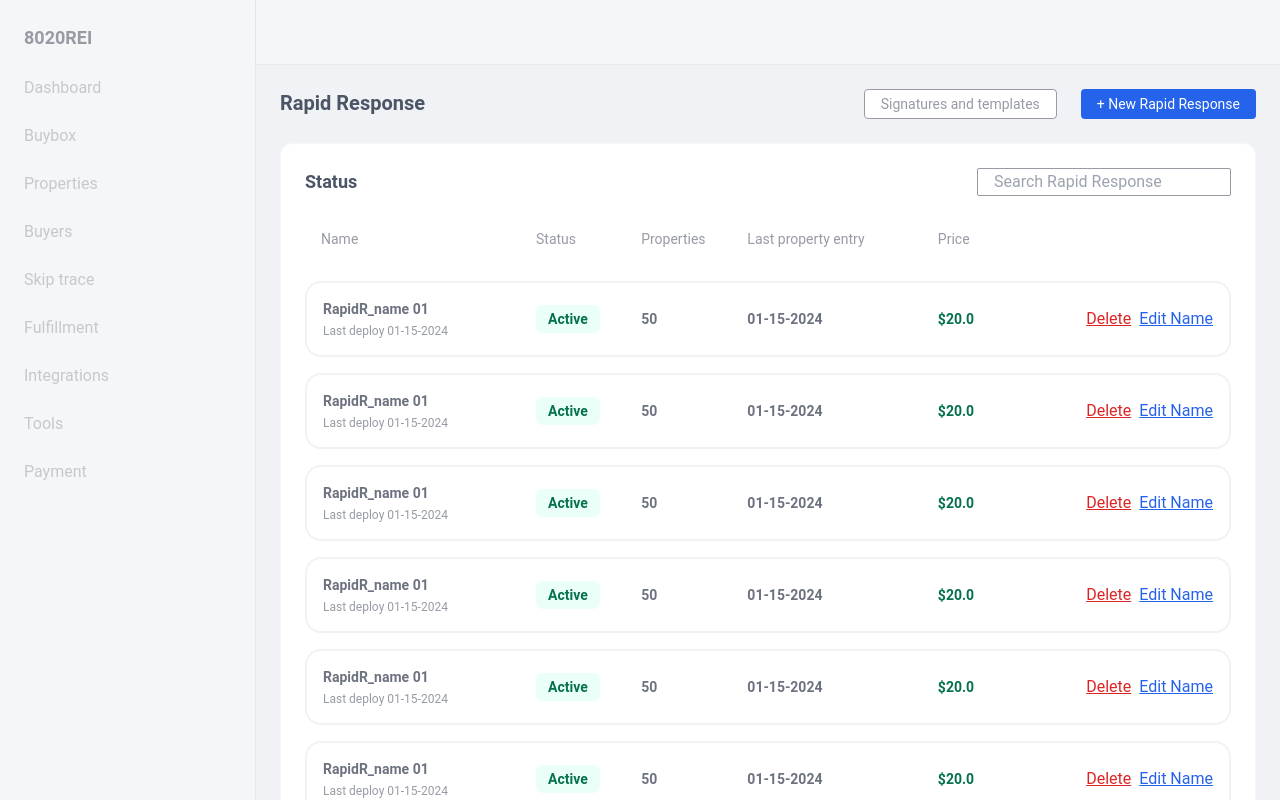
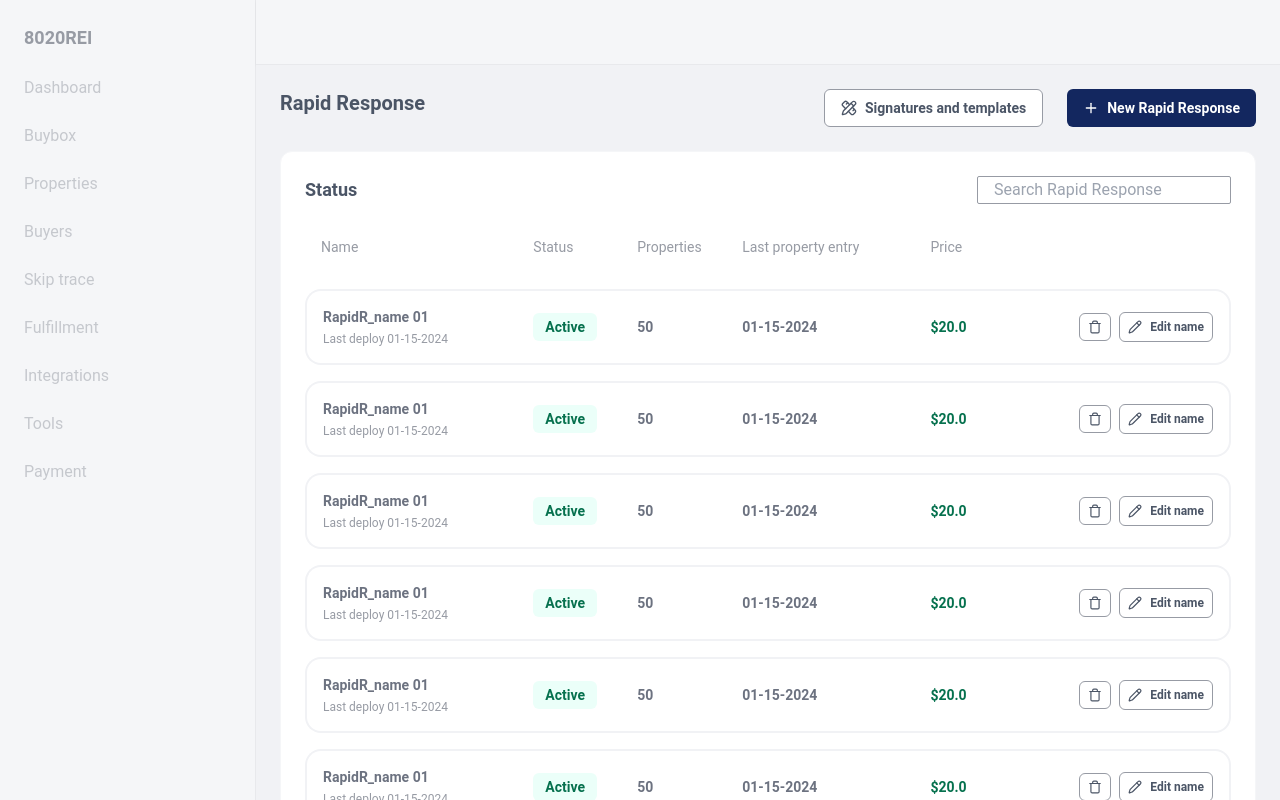
Before and after one commit to teffcode/rapid-response, a Next.js app: page / in a window 1280 px wide. Built offline with nearby package versions, Linux system fonts and the light colour scheme.

Commit message:
feature(product table): add button component

```diff
--- a/components/ProductRow.tsx
+++ b/components/ProductRow.tsx
@@ -1,5 +1,7 @@
 import React from 'react';
+import { Trash, Pencil } from 'lucide-react';
 import Pill from "@/components/UI/Pill";
+import Button from "@/components/UI/Button";
 
 type Row = {
   id: number;
@@ -57,18 +59,20 @@ const ProductRow: React.FC<ProductRowProps> = ({
       <td className={`py-4 pr-4 text-right space-x-2 border-lightGray border-r-2 border-y-2 rounded-r-2xl ${row.status === 'Eliminated' ? 'opacity-70' : ''}`}>
         {row.status !== 'Eliminated' && (
           <>
-            <button
-              className="text-red-600 underline"
+            <Button
+              variant="secondary"
+              icon={Trash}
+              size="sm"
               onClick={() => onDelete(row.id)}
-            >
-              Delete
-            </button>
-            <button
-              className="text-blue-600 underline"
+            />
+
+            <Button
+              variant="secondary"
+              icon={Pencil}
+              text={row.isEditing ? 'Save name' : 'Edit name'}
+              size="sm"
               onClick={() => (row.isEditing ? onSave(row.id) : onEditToggle(row.id))}
-            >
-              {row.isEditing ? 'Save Name' : 'Edit Name'}
-            </button>
+            />
           </>
         )}
       </td>
--- a/components/ProductTable.tsx
+++ b/components/ProductTable.tsx
@@ -1,5 +1,7 @@
 import React, { useState } from 'react';
+import { PencilRuler, Plus } from 'lucide-react';
 import ProductRow from './ProductRow';
+import Button from "@/components/UI/Button";
 
 type Row = {
   id: number;
@@ -68,19 +70,18 @@ const ProductTable: React.FC = () => {
         <h1 className="text-xl font-semibold text-primary">Rapid Response</h1>
 
         <div className="flex gap-6">
-          <button
-            className="px-4 py-1 border rounded bg-white text-gray text-sm rounded"
+          <Button
+            variant="secondary"
+            text="Signatures and templates"
+            icon={PencilRuler}
+          />
+
+          <Button
+            variant="primary"
+            text="New Rapid Response"
+            icon={Plus}
             onClick={() => setModalOpen(true)}
-          >
-            Signatures and templates
-          </button>
-
-          <button
-            className="px-4 py-1 bg-blue-600 text-white text-sm rounded"
-            onClick={() => setModalOpen(true)}
-          >
-            + New Rapid Response
-          </button>
+          />
         </div>
       </div>
 
--- /dev/null
+++ b/components/UI/Button.tsx
@@ -0,0 +1,44 @@
+import React from 'react';
+import { LucideIcon } from 'lucide-react';
+
+type ButtonVariant = 'primary' | 'secondary';
+type ButtonSize = 'base' | 'sm';
+
+interface ButtonProps {
+  variant: ButtonVariant;
+  size?: ButtonSize;
+  text?: string;
+  icon?: LucideIcon;
+  onClick?: () => void;
+}
+
+const Button: React.FC<ButtonProps> = ({
+  variant,
+  size = 'base',
+  text,
+  icon: Icon,
+  onClick,
+}) => {
+  const baseStyles = 'inline-flex items-center justify-center gap-2 rounded-md font-semibold';
+
+  const variantStyles = {
+    primary: 'bg-secondary text-white hover:bg-secondary/90',
+    secondary: 'bg-white text-primary border border-gray hover:bg-gray-50',
+  };
+
+  const sizeStyles = {
+    base: 'px-4 py-2 text-sm',
+    sm: 'px-2 py-1.5 text-xs',
+  };
+
+  const iconSize = size === 'sm' ? 14 : 16;
+
+  return (
+    <button onClick={onClick} className={`${baseStyles} ${variantStyles[variant]} ${sizeStyles[size]}`}>
+      {Icon && <Icon size={iconSize} />}
+      {text && <span>{text}</span>}
+    </button>
+  );
+};
+
+export default Button;
--- a/tailwind.config.ts
+++ b/tailwind.config.ts
@@ -17,6 +17,7 @@ export default {
         gray: '#979ba4',
         darkGray: '#6c7280',
         primary: '#4b5566',
+        secondary: '#13275f',
         active: {
           bg: '#ebfff9',
           text: '#06714e',
```
Also changed, not shown: package.json (+7 -6 lines), 1 other file (tests, documents, lock files or other folders).
